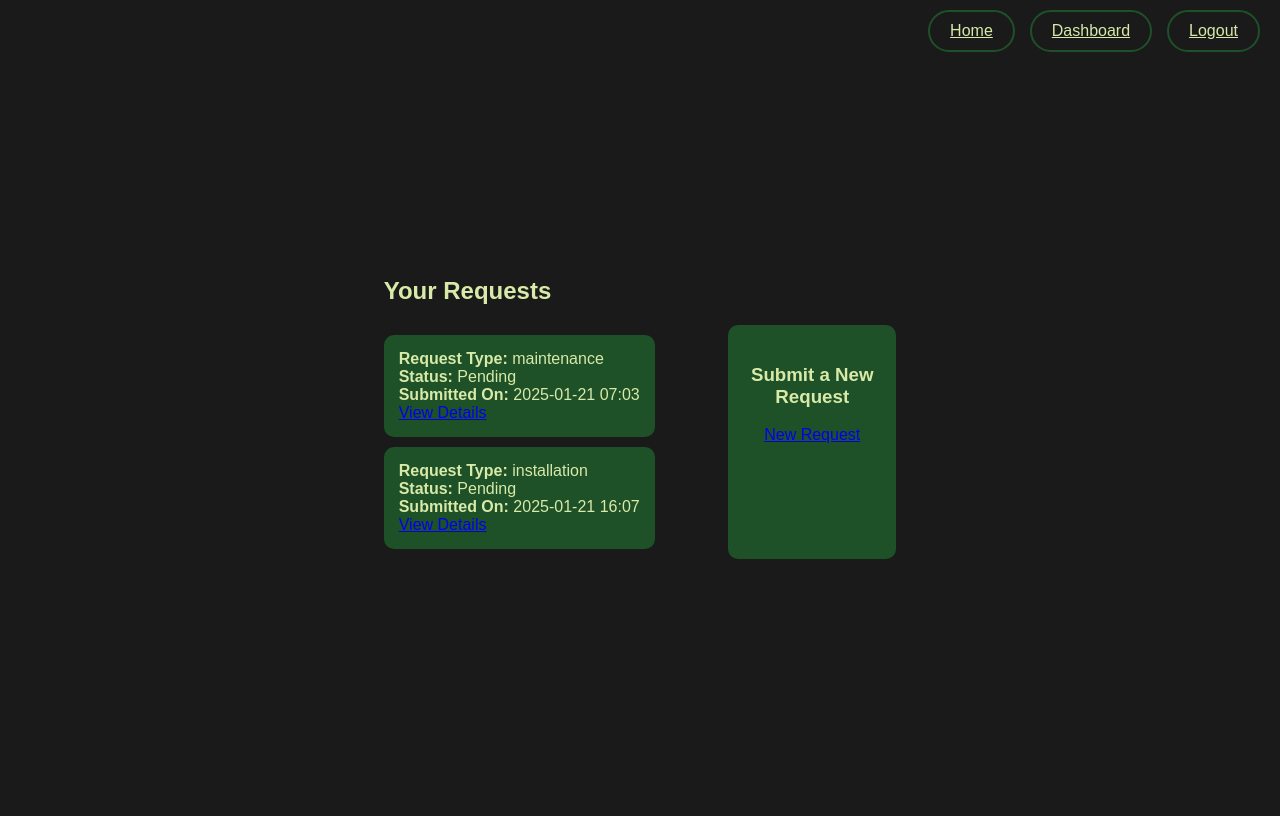
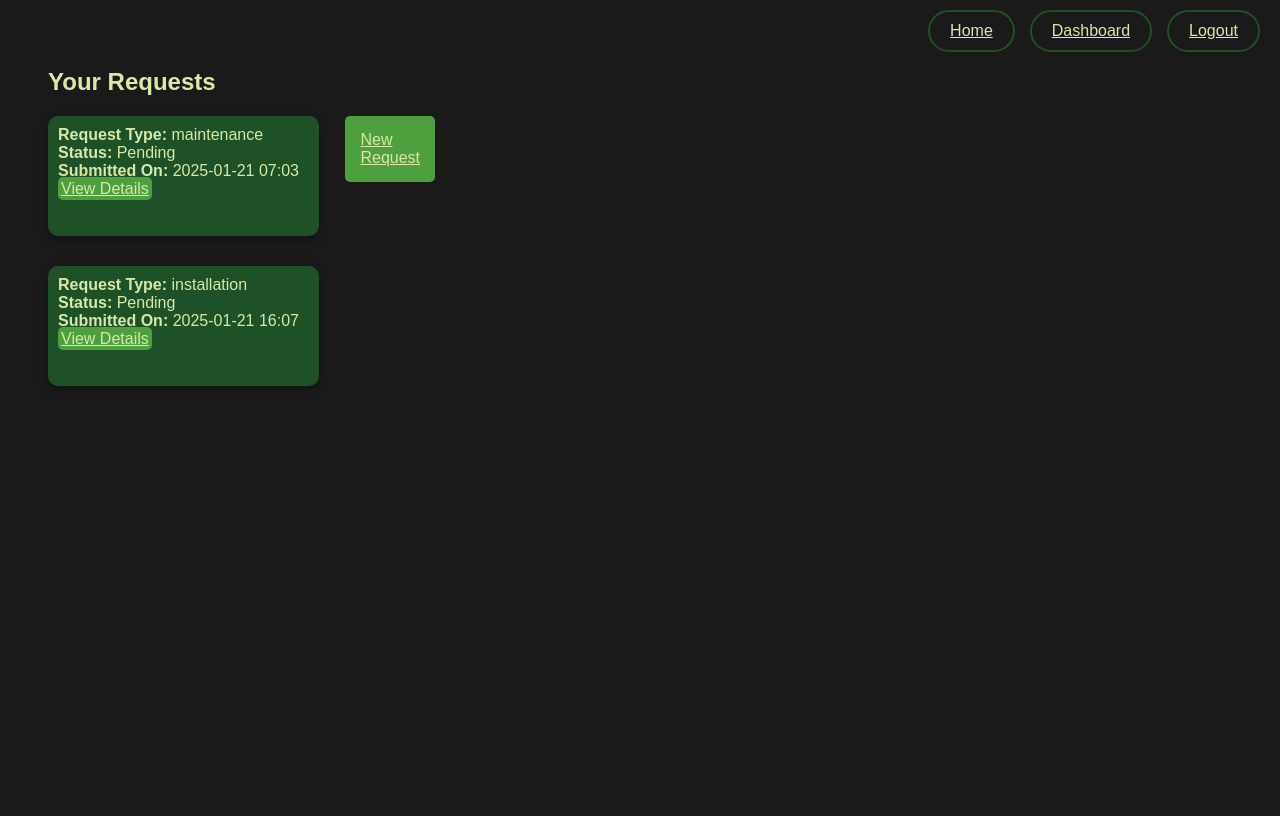
Before and after one commit to 2347253/Bynry-Assessment, a Django app: page /dashboard/ in a window 1280 px wide. After the commit the page ends 386 px from the top, so only its background shows below. Run offline with Django 4.2, Linux system fonts and the light colour scheme; a user stored in the database is signed in; data comes from the database, SQL or seed files in the repository; both versions use the stored data as it was after the commit.

Commit message:
changed the dashboad page

```diff
--- a/customers/templates/customers/base.html
+++ b/customers/templates/customers/base.html
@@ -19,7 +19,7 @@
         {% endif %}
     </div>
 
-    <div class="main-content">
+    <div class="main-content dashboard-content"> <!-- Add 'dashboard-content' class -->
         {% block content %}{% endblock %}
     </div>
 </body>
--- a/customers/templates/customers/dashboard.html
+++ b/customers/templates/customers/dashboard.html
@@ -1,9 +1,10 @@
 {% extends 'customers/base.html' %}
+{% load static %}
 
 {% block title %}Dashboard{% endblock %}
 
 {% block content %}
-<div class="dashboard">
+<div class="dashboard-content"> <!-- Use dashboard-content for proper alignment -->
     <h2 class="requests-title">Your Requests</h2>
 
     <div class="requests-container">
@@ -25,9 +26,8 @@
             {% endif %}
         </div>
 
-        <!-- Submit a New Request Card -->
-        <div class="submit-request-card">
-            <h3>Submit a New Request</h3>
+        <!-- Submit a New Request Button -->
+        <div class="submit-request-button">
             <a href="{% url 'submit_request' %}" class="btn">New Request</a>
         </div>
     </div>
--- a/static/css/styles.css
+++ b/static/css/styles.css
@@ -27,24 +27,27 @@ body {
 }
 
 .main-content {
-    display: flex;
-    align-items: center; /* Align items to the start */
-    justify-content: center; /* Center items horizontally */
-    height: 100vh; /* Full viewport height */
-    flex-direction: column; /* Change to row for side-by-side layout */
+    display: flex; /* Use flexbox for layout */
+    flex-direction: column; /* Stack items vertically */
+    align-items: center; /* Center items horizontally */
+    justify-content: center; /* Center items vertically */
+    padding: 20px; /* Add some padding */
 }
+
 
 .image-slide {
     margin-top: -100px;
-    width: 50%; /* Adjust width as needed */
+    width: 100%; /* Adjust width as needed */
+    max-width: 600px; /* Set a max width for larger screens */
     animation: slideInImage 1s forwards; /* Adjusted duration */
 }
 
 .description-box {
     background-color: #1E5128;
     padding: 20px;
-    margin: -75px;
-    width: 30%; /* Adjust width as needed */
+    margin-top: 20px; /* Space above description box */
+    width: 100%; /* Full width for the description box */
+    max-width: 600px; /* Set a max width for larger screens */
     border-radius: 15px;
     border: 2px solid #4E9F3D;
     animation: slideInDescription 1s forwards; /* Adjusted duration */
@@ -52,59 +55,8 @@ body {
 
 h1 {
     text-align: center; /* Center the title */
+    justify-content: center;
     margin-top: 35px; /* Margin for spacing */
-}
-
-.dashboard {
-    display: flex;
-    flex-direction: column; /* Stack items vertically */
-    align-items: flex-start; /* Align items to the left */
-}
-
-.requests-title {
-    margin-bottom: 20px; /* Space below title */
-}
-
-.requests-container {
-    display: flex; /* Use flexbox for layout */
-    justify-content: space-between; /* Space between requests and submit card */
-    width: 100%; /* Full width */
-}
-
-.request-card {
-    background-color: #1E5128; /* Background color for each request */
-    color: #D8E9A8; /* Text color */
-    padding: 15px;
-    margin: 10px 0;
-    border-radius: 10px;
-}
-.submit-request-card {
-    background-color: #1E5128; /* Card background color */
-    color: #D8E9A8; /* Text color */
-    padding: 20px;
-    border-radius: 10px;
-    width: 25%; /* Adjust width as needed */
-    text-align: center; /* Center text in card */
-}
-
-.submit-request-card .btn {
-    margin-top: 10px; /* Space above button */
-}
-
-.status-box {
-    background-color: #1E5128;
-    padding: 20px;
-    width: 60%;
-    margin: auto;
-    border-radius: 15px;
-}
-
-.request-form {
-    width: 60%;
-    margin: auto;
-    background-color: #1E5128;
-    padding: 20px;
-    border-radius: 15px;
 }
 
 @keyframes slideInImage {
@@ -117,7 +69,6 @@ h1 {
         opacity: 1; /* Fade in */
     }
 }
-
 @keyframes slideInDescription {
     0% {
         transform: translateX(100%); /* Start off-screen right */
@@ -174,3 +125,68 @@ h1 {
 .error-message {
     color: #FF4C4C; /* Red color for error messages */
 }
+
+.dashboard-content {
+    display: flex; /* Use flexbox for layout */
+    flex-direction: column; /* Stack items vertically */
+    align-items: flex-start; /* Align items to the left */
+    padding: 20px; /* Add padding around the content */
+}
+
+.requests-title {
+    margin-bottom: 20px; /* Space below title */
+    text-align: left; /* Align title to the left */
+}
+
+.requests-container {
+    display: flex; /* Use flexbox for layout */
+    justify-content: space-between; /* Space between requests and submit button */
+    width: 100%; /* Full width */
+}
+
+.request-list {
+    display: flex;
+    flex-direction: column; /* Arrange requests in a column */
+    width: 70%; /* Adjust width as needed */
+}
+
+.request-card {
+    background-color: #1E5128; /* Background color for each request */
+    color: #D8E9A8; /* Text color */
+    padding: 10px;
+    height: 100px;
+    margin-bottom: 30px; /* Space between cards */
+    border-radius: 10px;
+    box-shadow: 0 4px 10px rgba(0, 0, 0, 0.3); /* Optional shadow for depth */
+}
+
+.request-card .btn {
+    background-color: #4E9F3D; /* Button background color */
+    color: #D8E9A8; /* Button text color */
+    border: none; /* Remove border */
+    padding: 3px; /* Padding for button */
+    border-radius: 5px; /* Rounded corners */
+    cursor: pointer; /* Pointer cursor on hover */
+}
+
+/* New Request Button Styles */
+.submit-request-button {
+    display: flex; /* Use flexbox for layout */
+    justify-content: flex-end; /* Align button to the right */
+    width: 10%; /* Use full width of the parent container */
+    height: 20%;
+}
+
+.submit-request-button .btn {
+    background-color: #4E9F3D; /* Button background color for new request */
+    color: #D8E9A8; /* Button text color */
+    border: none; /* Remove border */
+    padding: 15px; /* Padding for button */
+    border-radius: 5px; /* Rounded corners */
+    cursor: pointer; /* Pointer cursor on hover */
+}
+
+/* Optional hover effect for better UX */
+.submit-request-button .btn:hover {
+    background-color: #1E5128; /* Darker shade on hover */
+}
```
Also changed, not shown: db.sqlite3.
